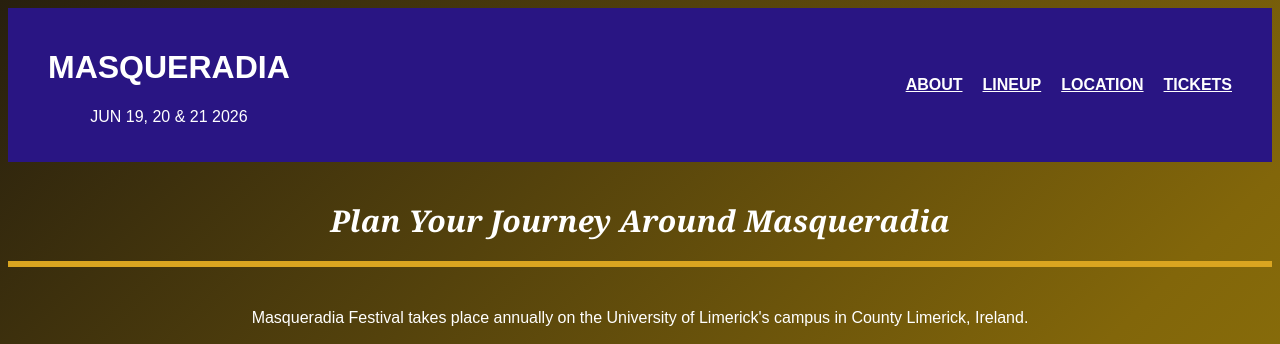
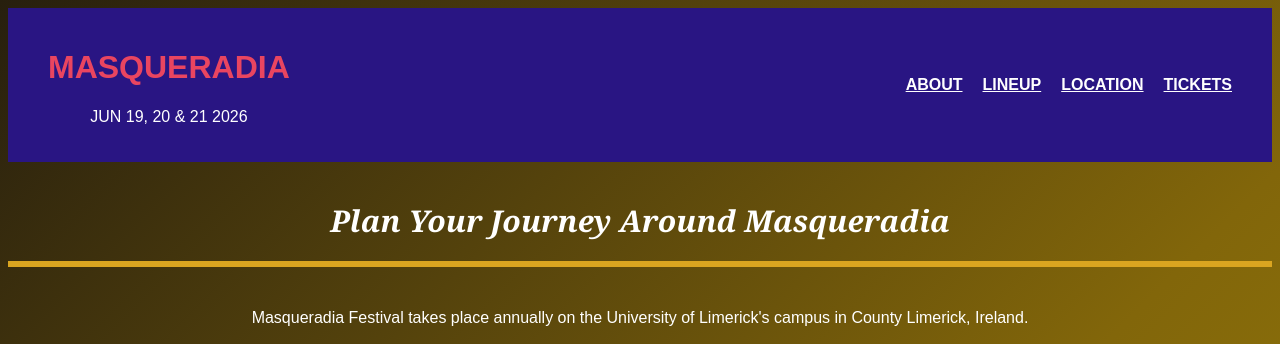
Before and after one commit to c-mcl27/Masqueradia.github.io, a plain HTML site: page Location.html in a window 1280 px wide. Shown: the top 344 px of the page. Drawn offline with Linux system fonts and the light colour scheme.

Commit message:
Update Location.html

```diff
--- a/Location.html
+++ b/Location.html
@@ -10,7 +10,7 @@
 <body>
   <header class="Festival_header">
     <div class="Date">
-      <h1 color="#e94560">MASQUERADIA</h1>
+      <h1 style="color:#e94560">MASQUERADIA</h1>
       <p>JUN 19, 20 & 21 2026</p>
     </div>
 
```
